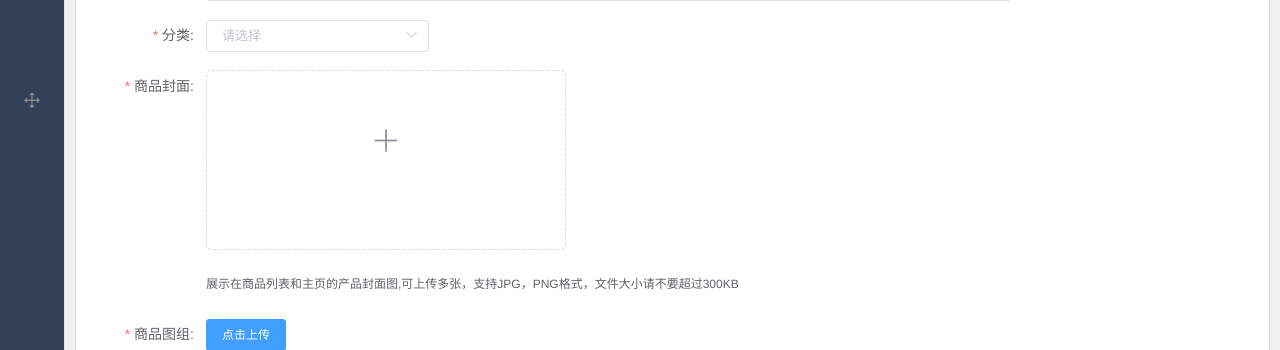
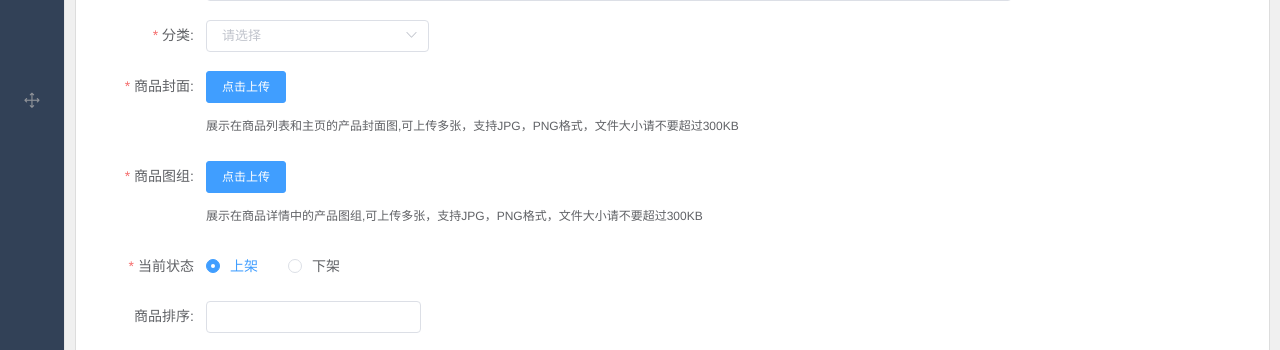
Before and after one commit to nanahenniu/yuanyun-admin, a Vue app: page /creategoods in a window 1280 px wide. Shown: the part 335-685 px from the top of the page. Built offline with nearby package versions, Linux system fonts and the light colour scheme; sample sign-in values are in the browser's storage; a small style sheet from the web is missing.

Commit message:
上传文件

```diff
--- a/src/components/page/goods/CreateGoods.vue
+++ b/src/components/page/goods/CreateGoods.vue
@@ -23,17 +23,32 @@
                     </el-select>
                 </el-form-item>
                 <el-form-item label="商品封面:" prop="thumb">
+                    <!--<el-upload-->
+                        <!--class="avatar-uploader"-->
+                        <!--ref="thumbUpload"-->
+                        <!--v-model="form.thumb"-->
+                        <!--action=""-->
+                        <!--:show-file-list="false"-->
+                        <!--:on-success="handleAvatarSuccess"-->
+                        <!--:before-upload="beforeAvatarUpload"-->
+                        <!--:auto-upload="false">-->
+                        <!--<img v-if="imageUrl" :src="imageUrl" class="avatar">-->
+                        <!--<i v-else class="el-icon-plus avatar-uploader-icon"></i>-->
+                        <!--<div slot="tip" class="el-upload__tip">展示在商品列表和主页的产品封面图,可上传多张，支持JPG，PNG格式，文件大小请不要超过300KB</div>-->
+                    <!--</el-upload>-->
                     <el-upload
-                        class="avatar-uploader"
+                        class="upload-demo"
                         ref="thumbUpload"
-                        v-model="form.thumb"
                         action=""
-                        :show-file-list="false"
+                        name="thumbUpload"
+                        :on-preview="handlePreview"
+                        :on-remove="handleRemove"
+                        :file-list="fileList"
+                        :auto-upload="false"
                         :on-success="handleAvatarSuccess"
                         :before-upload="beforeAvatarUpload"
-                        :auto-upload="false">
-                        <img v-if="imageUrl" :src="imageUrl" class="avatar">
-                        <i v-else class="el-icon-plus avatar-uploader-icon"></i>
+                        list-type="picture">
+                        <el-button size="small" type="primary">点击上传</el-button>
                         <div slot="tip" class="el-upload__tip">展示在商品列表和主页的产品封面图,可上传多张，支持JPG，PNG格式，文件大小请不要超过300KB</div>
                     </el-upload>
                 </el-form-item>
@@ -42,7 +57,7 @@
                         class="upload-demo"
                         ref="picUpload"
                         action="http://mjwhqt.hjw988.com/api/uploads"
-                        v-model="form.pic"
+
                         :on-preview="handlePreview"
                         :on-remove="handleRemove"
                         :file-list="fileList"
@@ -88,7 +103,7 @@ import 'quill/dist/quill.core.css';
 import 'quill/dist/quill.snow.css';
 import 'quill/dist/quill.bubble.css';
 import { quillEditor } from 'vue-quill-editor';
-import { GOODS_ADD } from '@/api/api-type';
+import { GOODS_ADD, API_UPLOADS, API_UPLOAD } from '@/api/api-type';
 export default {
   name: 'CreateGoods',
     data: function(){
@@ -180,20 +195,20 @@ export default {
     },
     methods: {
         onSubmit(formName) {
-            this.$refs.picUpload.submit()
+            // this.$refs.picUpload.submit()
             this.$refs.thumbUpload.submit()
-            this.$refs[formName].validate((valid) => {
-                if (valid) {
-                    this.form.token = this.token
-                    this.$axios.post(GOODS_ADD, this.form).then(res => {
-                        console.log(res)
-                    })
-                    alert('submit!');
-                } else {
-                    console.log('error submit!!');
-                    return false;
-                }
-            });
+            // this.$refs[formName].validate((valid) => {
+            //     if (valid) {
+            //         this.form.token = this.token
+            //         this.$axios.post(GOODS_ADD, this.form).then(res => {
+            //             console.log(res)
+            //         })
+            //         alert('submit!');
+            //     } else {
+            //         console.log('error submit!!');
+            //         return false;
+            //     }
+            // });
             // this.$message.success('提交成功！');
         },
         handleAvatarSuccess(res, file) {
@@ -202,7 +217,13 @@ export default {
             this.imageUrl = URL.createObjectURL(file.raw);
         },
         beforeAvatarUpload(file) {
+            // let formData = new FormData()
+            // formData.append('file',file)
+            // console.log(formData)
             console.log(file)
+            this.$axios.post(API_UPLOAD, {model: 'goods', file: file}).then(res => {
+                console.log(res)
+            })
             const isJPG = file.type === 'image/jpeg';
             const isLt2M = file.size / 1024 / 1024 < 2;
 
```
